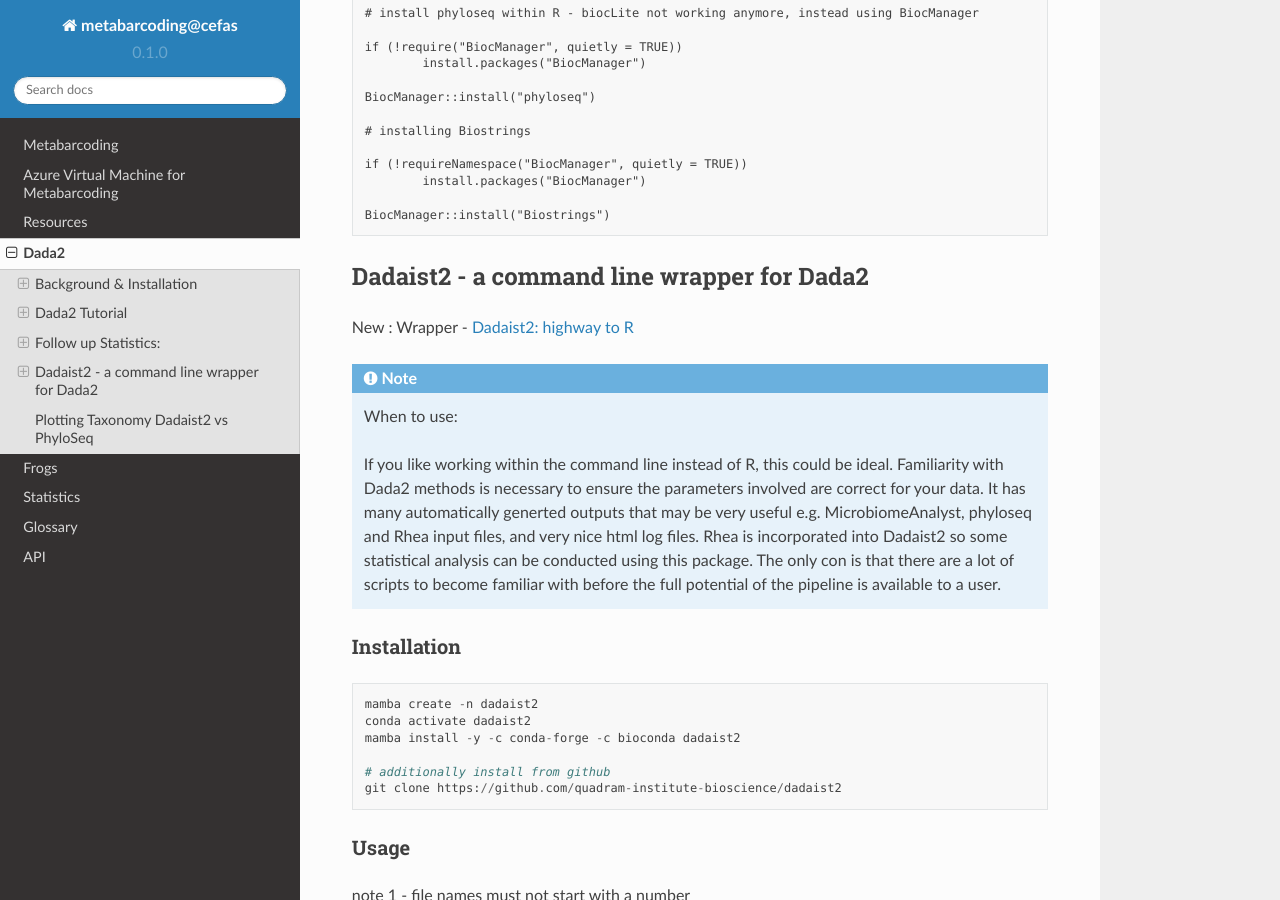
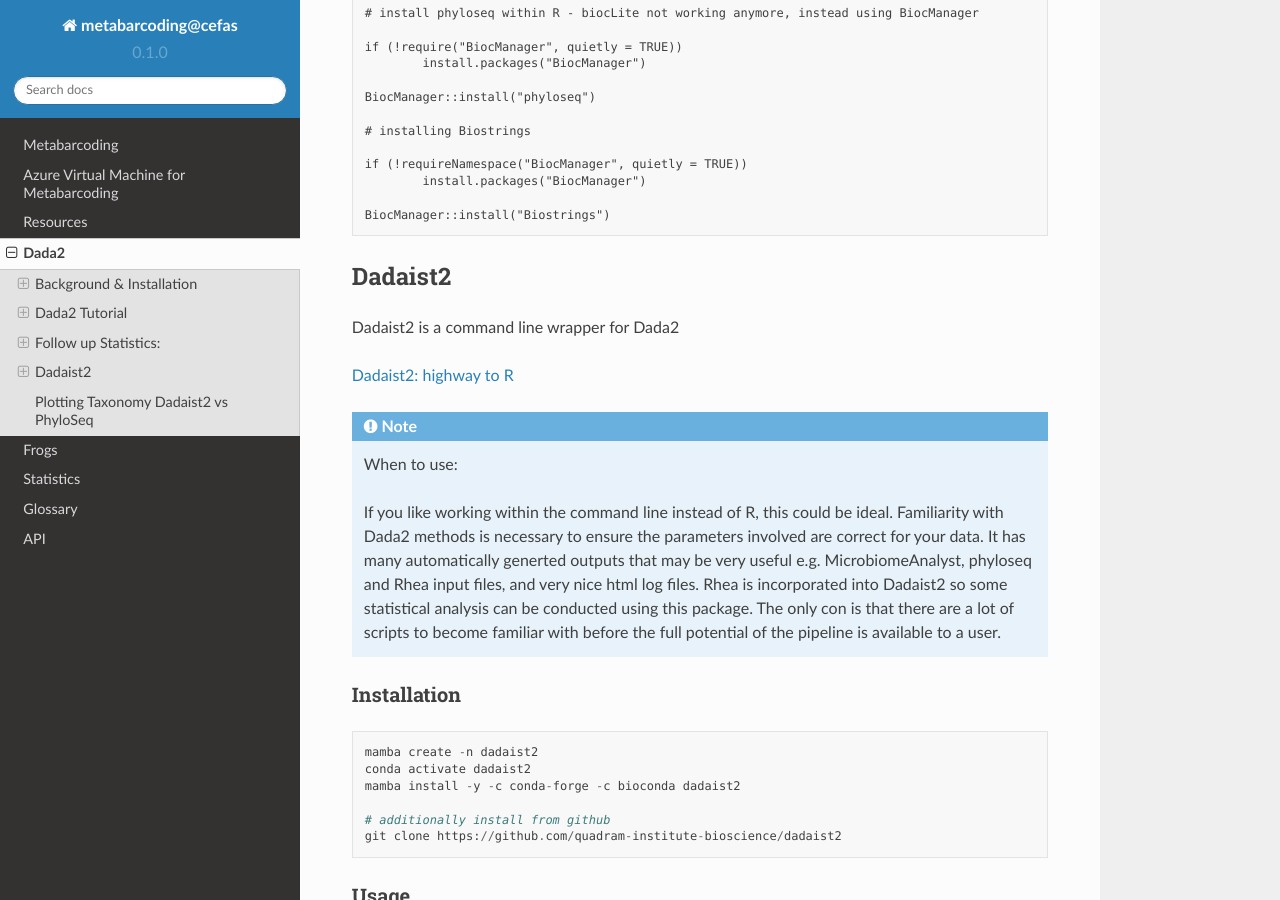
Before and after one commit to nmc97/metabarcoding_at_cefas_tutorial, a Sphinx documentation site: the page built from docs/source/dada2.rst, in a window 1280 px wide and 900 px high, scrolled down 2260 px. Built offline with Sphinx 7.4.7 and the Read the Docs theme 2.0.0, drawn with Linux system fonts in a browser that asks for light colours; some of the changed text lies outside the part shown.

```diff
--- a/docs/source/conf.py
+++ b/docs/source/conf.py
@@ -17,6 +17,7 @@ extensions = [
     'sphinx.ext.autodoc',
     'sphinx.ext.autosummary',
     'sphinx.ext.intersphinx',
+    'sphinx.ext.autosectionlabel',
 ]
 
 intersphinx_mapping = {
--- a/docs/source/dada2.rst
+++ b/docs/source/dada2.rst
@@ -105,10 +105,12 @@ Install `phyloseq` and `Biostrings` in R
 
 	BiocManager::install("Biostrings")
 
-Dadaist2 - a command line wrapper for Dada2
-^^^^^^^^^^^^^^^^^^^^^^^^^^^^^^^^^^^^^^^^^^^
+Dadaist2
+^^^^^^^^
 
-New : Wrapper - `Dadaist2: highway to R <https://quadram-institute-bioscience.github.io/dadaist2/>`_
+Dadaist2 is a command line wrapper for Dada2
+
+`Dadaist2: highway to R <https://quadram-institute-bioscience.github.io/dadaist2/>`_
 
 .. note::
 
--- a/docs/source/glossary.rst
+++ b/docs/source/glossary.rst
@@ -13,4 +13,5 @@ Glossary
   Beta Diversity
     Beta Diversity
 
-  test
+  Galaxy
+    Galaxy
```
Also changed, not shown: docs/source/azure_vm.rst (+4 -5 lines).
